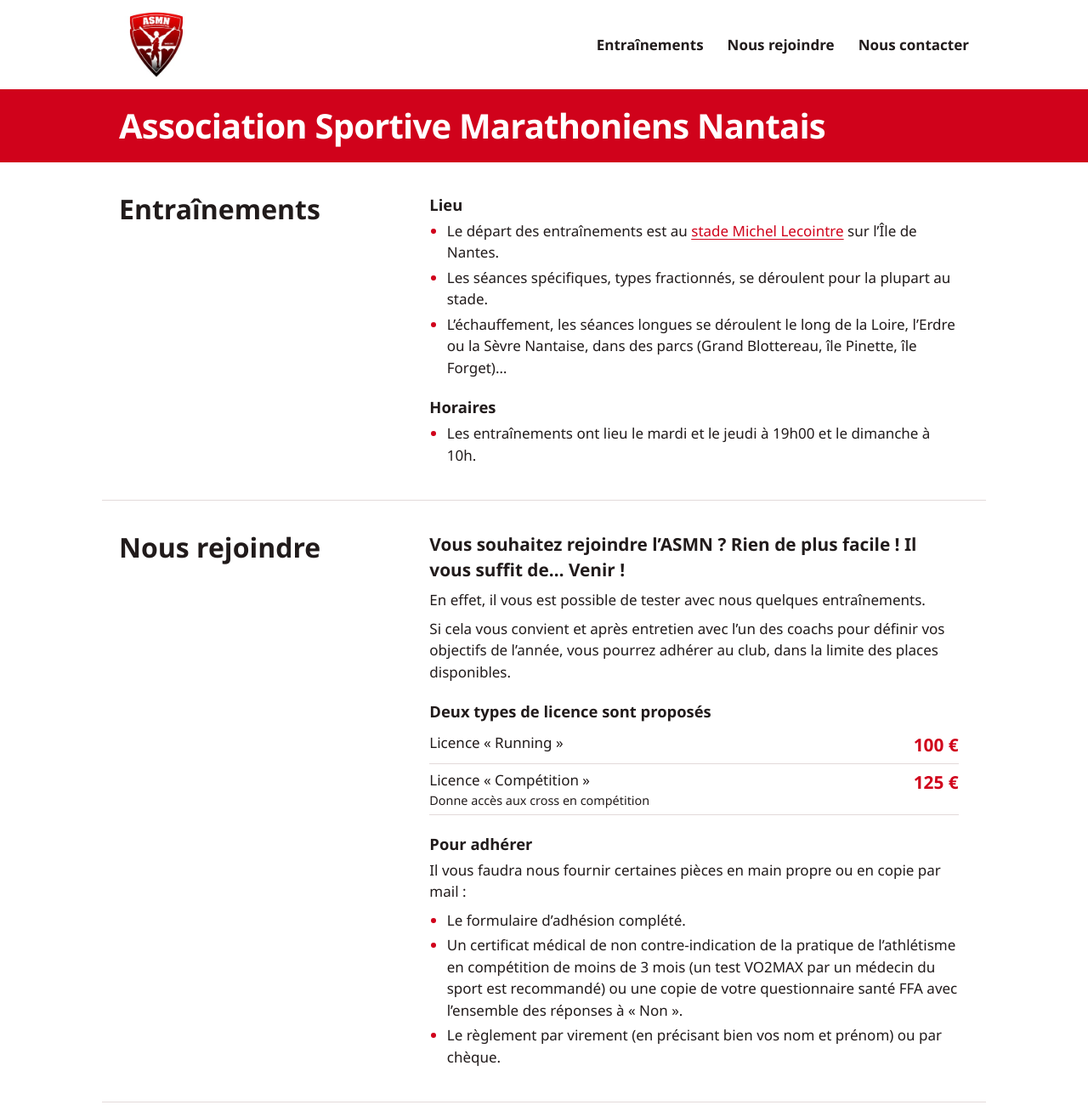
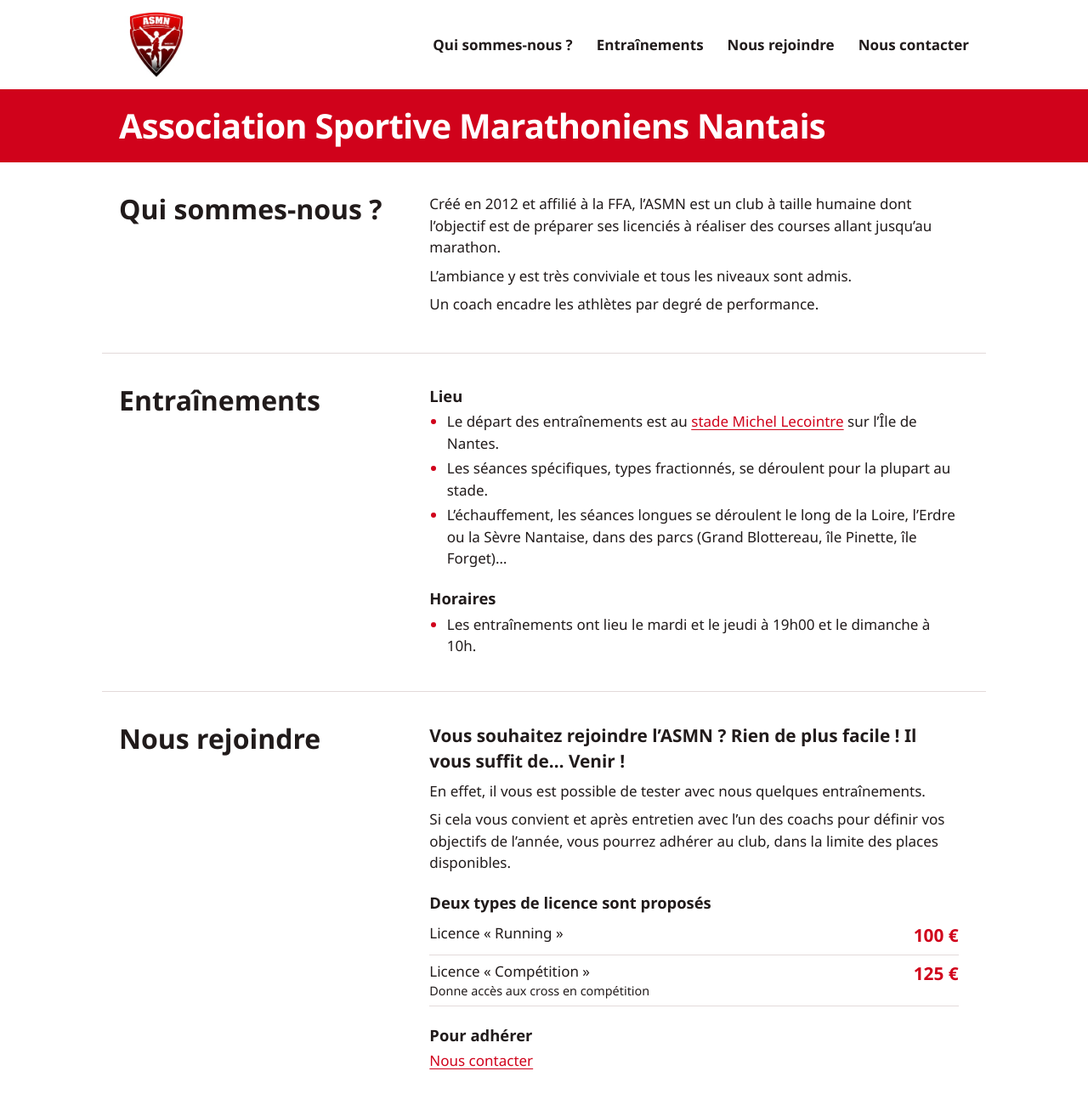
Before and after one commit to vlegout/asmn, a plain HTML site: page index.html in a window 1280 px wide. Shown: the top 1300 px of the page at 85% size. Drawn offline with Linux system fonts and the light colour scheme.

Commit message:
improve content

```diff
--- a/index.html
+++ b/index.html
@@ -4,7 +4,7 @@
 <meta charset="utf-8">
 <meta name="viewport" content="width=device-width, initial-scale=1">
 <title>ASMN – Association Sportive Marathoniens Nantais</title>
-<meta name="description" content="Association Sportive Marathoniens Nantais : club de course à pied à Nantes. Entraînements, adhésion et contact.">
+<meta name="description" content="Association Sportive Marathoniens Nantais : club de course à pied à Nantes. Présentation du club, entraînements, adhésion et contact.">
 <link rel="icon" href="logo.jpg">
 <link rel="stylesheet" href="style.css">
 </head>
@@ -13,6 +13,7 @@
   <div class="wrap">
     <a href="./"><img class="logo" src="logo.jpg" width="216" height="229" alt="ASMN"></a>
     <nav aria-label="Navigation principale">
+      <a href="#qui-sommes-nous">Qui sommes-nous&nbsp;?</a>
       <a href="#entrainements">Entraînements</a>
       <a href="#rejoindre">Nous rejoindre</a>
       <a href="#contact">Nous contacter</a>
@@ -24,6 +25,17 @@
   <section class="hero">
     <div class="wrap">
       <h1>Association Sportive Marathoniens Nantais</h1>
+    </div>
+  </section>
+
+  <section id="qui-sommes-nous">
+    <div class="wrap cols">
+      <h2>Qui sommes-nous&nbsp;?</h2>
+      <div>
+        <p>Créé en 2012 et affilié à la FFA, l’ASMN est un club à taille humaine dont l’objectif est de préparer ses licenciés à réaliser des courses allant jusqu’au marathon.</p>
+        <p>L’ambiance y est très conviviale et tous les niveaux sont admis.</p>
+        <p>Un coach encadre les athlètes par degré de performance.</p>
+      </div>
     </div>
   </section>
 
@@ -60,12 +72,7 @@
         </dl>
 
         <h3>Pour adhérer</h3>
-        <p>Il vous faudra nous fournir certaines pièces en main propre ou en copie par mail&nbsp;:</p>
-        <ul>
-          <li>Le formulaire d’adhésion complété.</li>
-          <li>Un certificat médical de non contre-indication de la pratique de l’athlétisme en compétition de moins de 3 mois (un test VO2MAX par un médecin du sport est recommandé) ou une copie de votre questionnaire santé FFA avec l’ensemble des réponses à «&nbsp;Non&nbsp;».</li>
-          <li>Le règlement par virement (en précisant bien vos nom et prénom) ou par chèque.</li>
-        </ul>
+        <p><a href="#contact">Nous contacter</a></p>
       </div>
     </div>
   </section>
--- a/style.css
+++ b/style.css
@@ -16,7 +16,8 @@ nav a:hover { color: var(--red); text-decoration: underline; }
 h1 { margin: 0; font-size: clamp(1.6rem, 4vw, 2.5rem); line-height: 1.15; font-weight: 800; letter-spacing: -.02em; }
 
 .cols { display: grid; grid-template-columns: 1fr 2fr; gap: 8px 48px; padding-block: clamp(24px, 3vw, 36px); }
-section + section:not(#entrainements) .cols { border-top: 1px solid var(--line); }
+section + section .cols { border-top: 1px solid var(--line); }
+.hero + section .cols { border-top: 0; }
 h2 { margin: 0; font-size: clamp(1.6rem, 3vw, 2rem); line-height: 1.2; }
 h3 { margin: 20px 0 4px; font-size: 1.15rem; }
 .cols > div > :first-child { margin-top: 0; }
```
